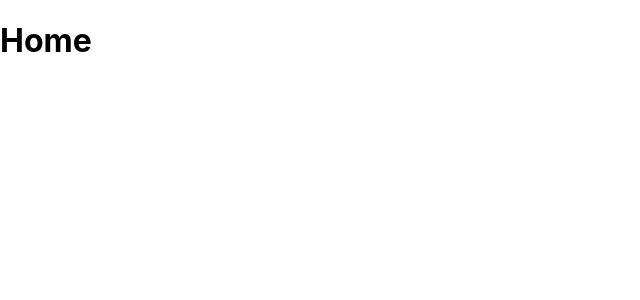
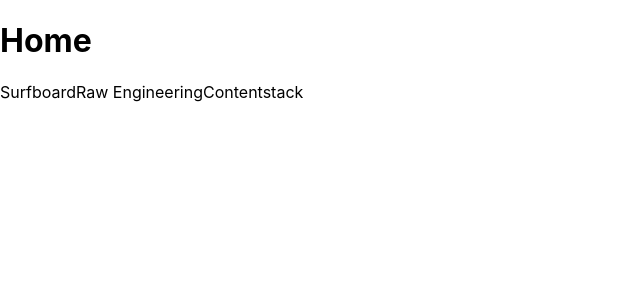
Before and after one commit to KHardik1698/ReactNextJSCompanySSR, a Next.js app: page / in a window 1280 px wide. Shown: the top 300 px of the page, without its empty margins (0-640 px from the left). Built offline with nearby package versions, Linux system fonts and the light colour scheme.

Commit message:
Added Navigation Links for 3 Companies
Added Navigation Links for Surfboard, Raw Engineering & Contentstack

```diff
--- a/pages/index.js
+++ b/pages/index.js
@@ -1,4 +1,5 @@
 import Head from "next/head";
+import Link from "next/link";
 
 function Home() {
   return (
@@ -9,6 +10,19 @@
       <div>
         <h1>Home</h1>
       </div>
+      <div>
+        <nav>
+          <Link href="/surfboard">
+            <a>Surfboard</a>
+          </Link>
+          <Link href="/raw-engineering">
+            <a>Raw Engineering</a>
+          </Link>
+          <Link href="/contentstack">
+            <a>Contentstack</a>
+          </Link>
+        </nav>
+      </div>
     </div>
   );
 }
```
